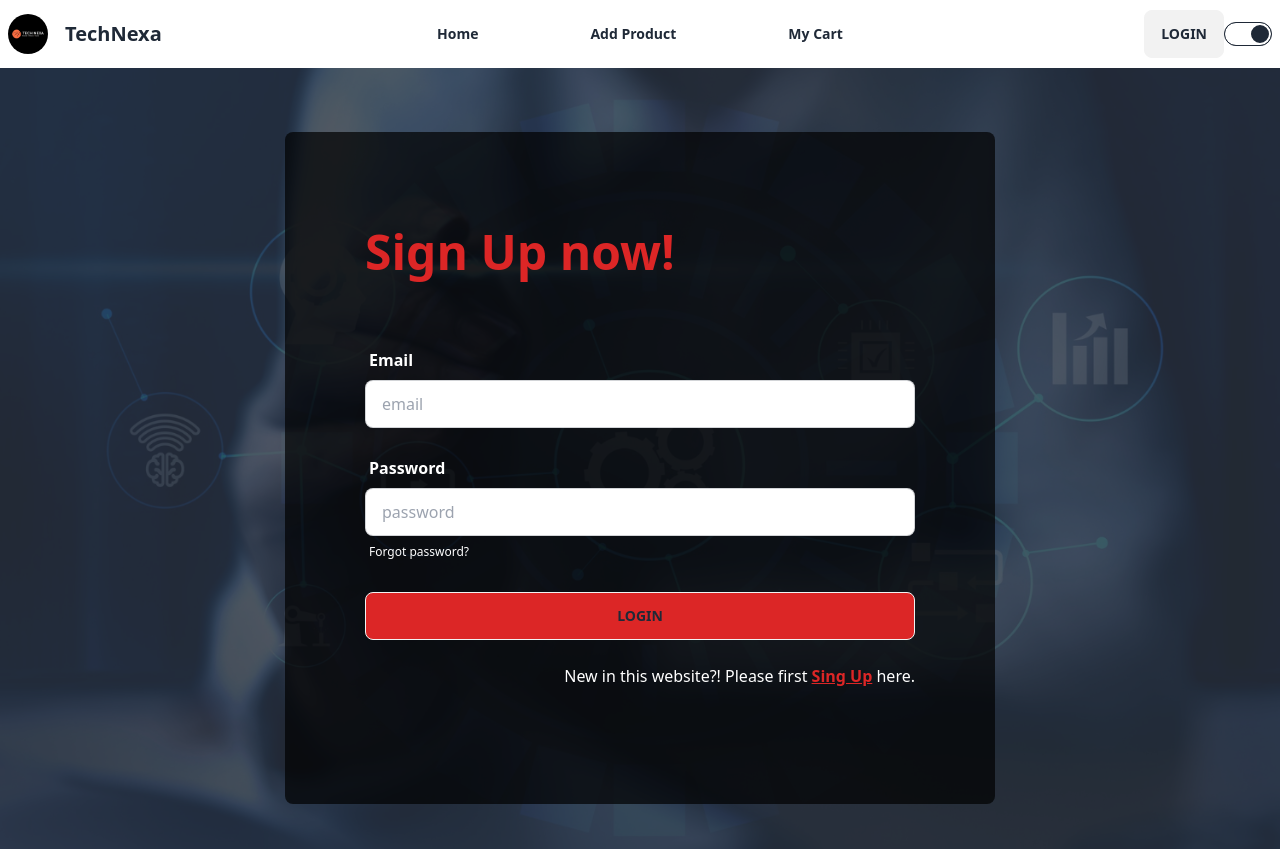
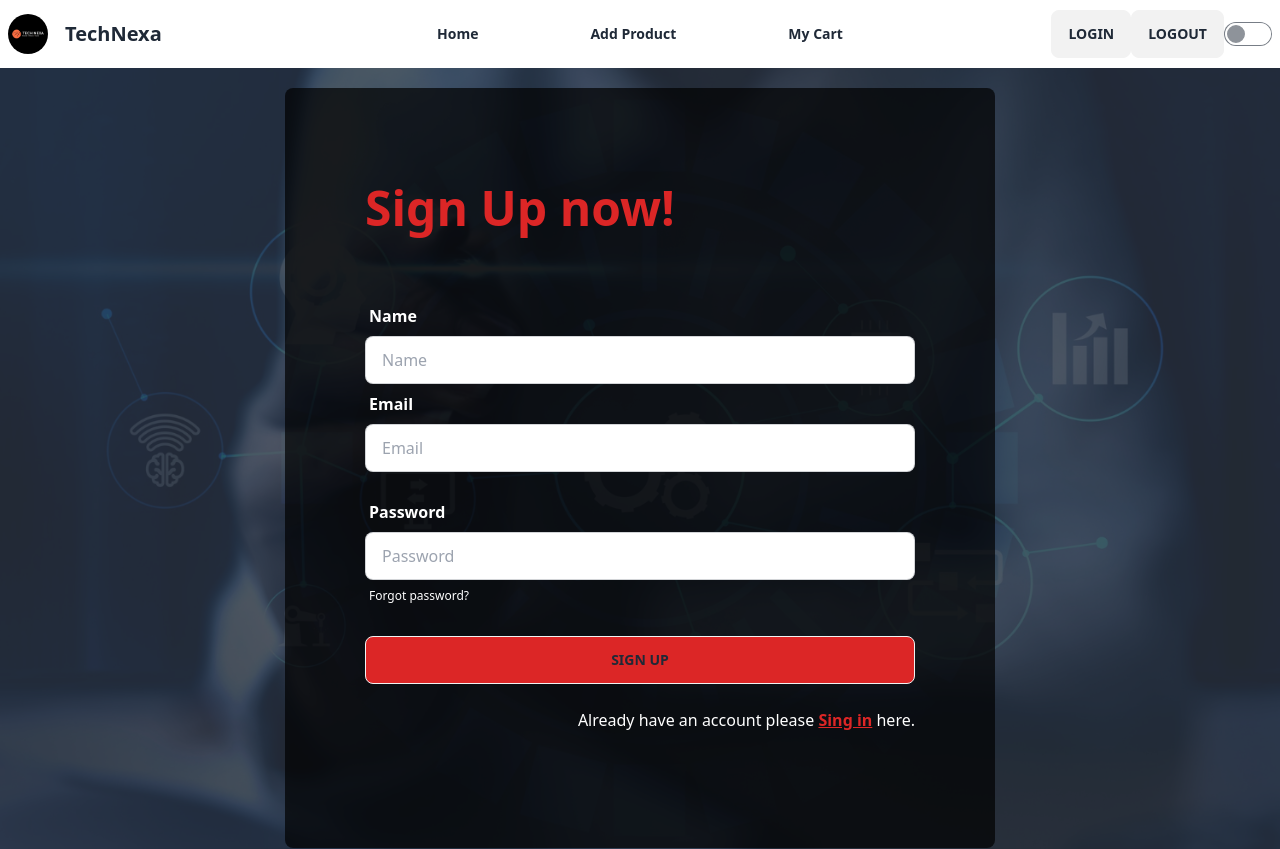
Before and after one commit to morz-mamun/Online-Shop, a React (Vite) app: page /signup in a window 1280 px wide. Shown: the top 849 px of the page. Built offline with nearby package versions, Linux system fonts and the light colour scheme; no server answers.

Commit message:
sign in and sign up page done with firebase authentication

```diff
--- a/package.json
+++ b/package.json
@@ -17,7 +17,8 @@
     "react-dom": "^18.2.0",
     "react-fast-marquee": "^1.6.2",
     "react-router-dom": "^6.17.0",
-    "sort-by": "^1.2.0"
+    "sort-by": "^1.2.0",
+    "sweetalert2": "^11.7.32"
   },
   "devDependencies": {
     "@types/react": "^18.2.15",
--- a/src/Components/Pages/Home/AboutUs.jsx
+++ b/src/Components/Pages/Home/AboutUs.jsx
@@ -11,7 +11,7 @@ const AboutUs = () => {
 
                 <h1 className='font-bold'>Where Innovation Meets Insight. <br /> Unleashing Tomorrows Tech Today </h1>
              </div>
-                <div className='flex items-center gap-5 py-5'>
+                <div className='flex flex-col-reverse md:flex-row items-center gap-5 py-5 p-5'>
                    <div className='flex-1'>
                    <p>Welcome to [TechNexa], your ultimate source for all things tech. Our passion for technology and innovation drives us to provide you with the latest news, reviews, and insights into the ever-evolving world of gadgets, software, and beyond. At [Your Technology Website Name], we believe that technology should be accessible to all, and our mission is to empower our readers with knowledge and understanding in this fast-paced digital age. </p>
                 <br />
--- a/src/Components/Pages/Home/Brand.jsx
+++ b/src/Components/Pages/Home/Brand.jsx
@@ -4,8 +4,8 @@ import PropTypes from 'prop-types';
 const Brand = ({ brand }) => {
     const {brand_name, img} = brand
     return (
-        <div className='rounded-lg hover:bg-gray-600 rounded-t-md'>
-            <div className=" w-full card-side shadow-xl">
+        <div className='rounded-lg hover:bg-gray-600 rounded-t-md border-2 border-black border-s-fuchsia-300'>
+            <div className=" w-full card-side shadow-transparent">
                 <div className="card-body">
                     <h2 className="card-title text-yellow-300 font-bold border-b-4 border-red-600 w-fit">{brand_name}</h2>
                 </div>
--- a/src/Components/Pages/Home/OurBrands.jsx
+++ b/src/Components/Pages/Home/OurBrands.jsx
@@ -13,7 +13,7 @@ const OurBrands = () => {
              <div className="hero-overlay bg-opacity-90"></div>
              <div className="max-w-7xl mx-auto space-y-10 mt-5">
              <h1 className='text-5xl text-white font-bold border-b-4 border-yellow-300 w-fit mx-auto py-3' >Our Brands</h1>
-            <div className="grid grid-cols-3 gap-5">
+            <div className="grid md:grid-cols-2 lg:grid-cols-3 gap-5 p-5">
                 {
                     allBrand?.map(brand => <Brand key={brand.id} brand={brand}></Brand>)
                 }
--- a/src/Components/Pages/LogIn/Login.jsx
+++ b/src/Components/Pages/LogIn/Login.jsx
@@ -1,39 +1,85 @@
-import { Link } from 'react-router-dom';
+import { Link, useNavigate } from 'react-router-dom';
 import login from '../../../assets/login.jpg'
+import { useContext } from 'react';
+import { AuthContext } from '../../Provider/AuthProvider';
+import Swal from 'sweetalert2'
+
+
 
 const Login = () => {
+  const {loginUser} = useContext(AuthContext)
+  const navigate = useNavigate()
+  const Toast = Swal.mixin({
+    toast: true,
+    position: 'top-end',
+    showConfirmButton: false,
+    timer: 3000,
+    timerProgressBar: true,
+    didOpen: (toast) => {
+      toast.addEventListener('mouseenter', Swal.stopTimer)
+      toast.addEventListener('mouseleave', Swal.resumeTimer)
+    }
+  })
+
+  const handleSignIn = (e) => {
+    e.preventDefault()
+    const form = e.target
+    const email = form.email.value
+    const password = form.password.value
+    console.log(email, password);
+
+    // login user
+    loginUser(email, password)
+    .then(result => {
+      if(result.user){
+        Toast.fire({
+          icon: 'success',
+          title: 'User Signed In successfully'
+        })
+      }
+      form.reset()
+    })
+    .catch(() => {
+      Toast.fire({
+        icon: 'error',
+        title: 'Checked your email and password.'
+      })
+    })
+    navigate('/')
+  }
+
     return (
      <div>
       <div className="hero h-[550px] md:min-h-screen" style={{backgroundImage: `url(${login})`}}>
   <div className="hero-overlay bg-opacity-80"></div>
 
-    <div className="bg-black bg-opacity-70 md:py-20 rounded-lg py-5">
+    <div className="bg-black bg-opacity-70 md:py-20 rounded-lg py-2">
   <div className="hero-content flex-col md:px-20 md:space-y-12">
-    <div className="w-96 md:w-[550px] text-left">
+    <div className="w-80 md:w-[550px] text-left">
 
-      <h1 className="text-5xl text-red-600 font-bold">Sign in now!</h1>
+      <h1 className="text-xl md:text-5xl text-red-600 font-bold">Sign in now!</h1>
     </div>
     <div className="w-full text-white">
-      <form className="">
+      <form onSubmit={handleSignIn} className="">
         <div className="form-control ">
           <label className="label">
             <span className="text-white font-bold">Email</span>
           </label>
-          <input type="email" placeholder="email" className="input input-bordered w-full" required />
+          <input type="email"
+          name="email"
+          placeholder="email" className=" text-black input input-bordered w-full" required />
         </div>
         <div className="form-control mt-5">
           <label className="label">
             <span className="text-white font-bold">Password</span>
           </label>
-          <input type="password" placeholder="password" className="input input-bordered" required />
+          <input type="password" name="password" placeholder="password" className="text-black input input-bordered" required />
           <label className="label">
             <a href="#" className="label-text-alt link link-hover text-white ">Forgot password?</a>
           </label>
         </div>
         <div className="form-control mt-6">
-         <Link to="/">
-         <button className="btn bg-red-600 w-full">Login</button>
-         </Link>
+         <button type='submit' className="btn bg-red-600 w-full">Sign In</button>
         </div>
         <div className='mb-5 text-right form-control mt-6'>
         <p className='text-white '>New in this website?! Please first <Link to="/signup"><span className='text-red-600 font-bold underline'>Sing Up</span></Link> here.</p>
--- a/src/Components/Pages/Register/Register.jsx
+++ b/src/Components/Pages/Register/Register.jsx
@@ -1,42 +1,97 @@
-import { Link } from 'react-router-dom';
+import { Link, useNavigate } from 'react-router-dom';
 import login from '../../../assets/login.jpg'
+import { useContext } from 'react';
+import { AuthContext } from '../../Provider/AuthProvider';
+
+import Swal from 'sweetalert2'
 
 const Register = () => {
+  const { createUser } = useContext(AuthContext)
+  const navigate = useNavigate()
+
+  const Toast = Swal.mixin({
+    toast: true,
+    position: 'top-end',
+    showConfirmButton: false,
+    timer: 3000,
+    timerProgressBar: true,
+    didOpen: (toast) => {
+      toast.addEventListener('mouseenter', Swal.stopTimer)
+      toast.addEventListener('mouseleave', Swal.resumeTimer)
+    }
+  })
+
+  const handleSignUp = (e) => {
+    e.preventDefault()
+    const form = e.target
+    const name = form.name.value
+    const email = form.email.value
+    const password = form.password.value
+    console.log(email, password);
+    // create user
+    createUser(email, password)
+      .then(result => {
+        console.log(result.user);
+        if(result.user){
+          Toast.fire({
+            icon: 'success',
+            title: 'User Signed Up successfully'
+          })
+        }
+        form.reset()
+      })
+      .catch(err => {
+        console.log(err.message);
+      })
+      navigate('/signin')
+  }
   return (
     <div>
-        <div className="hero h-[550px] md:min-h-screen" style={{backgroundImage: `url(${login})`}}>
+      <div className="hero h-[550px] md:min-h-screen" style={{ backgroundImage: `url(${login})` }}>
         <div className="hero-overlay bg-opacity-80"></div>
 
-      <div className="bg-black bg-opacity-70 md:py-20 rounded-lg py-5">
+        <div className="bg-black bg-opacity-70 md:py-20 rounded-lg py-2 my-5">
           <div className="hero-content flex-col md:px-20 md:space-y-12">
-      <div className="w-96 md:w-[550px] text-left">
+            <div className="w-80 md:w-[550px] text-left">
 
-        <h1 className="text-5xl text-red-600 font-bold">Sign Up now!</h1>
+              <h1 className="text-xl md:text-5xl text-red-600 font-bold">Sign Up now!</h1>
             </div>
             <div className="w-full text-white">
-        <form className="">
+              <form onSubmit={handleSignUp}>
+                <div className="form-control ">
+                  <label className="label">
+                    <span className="text-white font-bold">Name</span>
+                  </label>
+                  <input type="text"
+                    name="name"
+                    placeholder="Name" className="input input-bordered w-full text-black" />
+                </div>
                 <div className="form-control ">
                   <label className="label">
                     <span className="text-white font-bold">Email</span>
                   </label>
-            <input type="email" placeholder="email" className="input input-bordered w-full" required />
+                  <input type="email"
+                    name="email"
+                    placeholder="Email" className="input input-bordered w-full text-black" required />
                 </div>
                 <div className="form-control mt-5">
                   <label className="label">
                     <span className="text-white font-bold">Password</span>
                   </label>
-            <input type="password" placeholder="password" className="input input-bordered" required />
+                  <input type="password"
+                    name="password"
+                    placeholder="Password" className="input input-bordered text-black" required />
                   <label className="label">
                     <a href="#" className="label-text-alt link link-hover text-white ">Forgot password?</a>
                   </label>
                 </div>
                 <div className="form-control mt-6">
-           <Link to="/">
-           <button className="btn bg-red-600 w-full">Login</button>
-           </Link>
+
+                    <button type='submit' className="btn bg-red-600 w-full">Sign Up</button>
+
                 </div>
                 <div className='mb-5 text-right form-control mt-6'>
-          <p className='text-white '>New in this website?! Please first <Link to="/signup"><span className='text-red-600 font-bold underline'>Sing Up</span></Link> here.</p>
+                  <p className='text-white '>Already have an account please <Link to="/signin"><span className='text-red-600 font-bold underline'>Sing in</span></Link> here.</p>
                 </div>
               </form>
             </div>
--- a/src/Components/Provider/AuthProvider.jsx
+++ b/src/Components/Provider/AuthProvider.jsx
@@ -16,6 +16,7 @@ const AuthProvider = ({children}) => {
 
     // create user
     const createUser = (email, password) => {
+        setLoading(true)
         return createUserWithEmailAndPassword(auth, email, password)
     }
 
@@ -33,6 +34,7 @@ const AuthProvider = ({children}) => {
 
     // login user
     const loginUser = (email, password) => {
+        setLoading(true)
         return signInWithEmailAndPassword(auth, email, password)
     }
 
@@ -45,10 +47,11 @@ const AuthProvider = ({children}) => {
 
 
     const userInfo = {user, createUser, loginUser, logOutUser, loading}
+
     return (
         <AuthContext.Provider value={userInfo}>
             {children}
-        </AuthContext.Provider >
+        </AuthContext.Provider>
     );
 };
 
--- a/src/Components/Shared/Navbar.jsx
+++ b/src/Components/Shared/Navbar.jsx
@@ -3,14 +3,11 @@ import { Link, NavLink } from "react-router-dom";
 import logo from "../../assets/websitelogo.jpg"
 
 const Navbar = () => {
+
     const navLinks = <>
-
         <li><NavLink to="/">Home</NavLink></li>
         <li><NavLink to="/addProduct">Add Product</NavLink></li>
         <li><NavLink to="/myCart">My Cart</NavLink></li>
-
-
-
     </>
 
     return (
@@ -40,7 +37,8 @@ const Navbar = () => {
     <Link to='/signin'>
     <button className="btn">Login</button>
     </Link>
-    <input type="checkbox" className="toggle" checked />
+    <button className="btn">LogOut</button>
+    <input type="checkbox" className="toggle"/>
   </div>
 </div>
     );
```
Also changed, not shown: 1 other file (tests, documents, lock files or other folders). Lines whose indentation alone changed are shown as unchanged.
